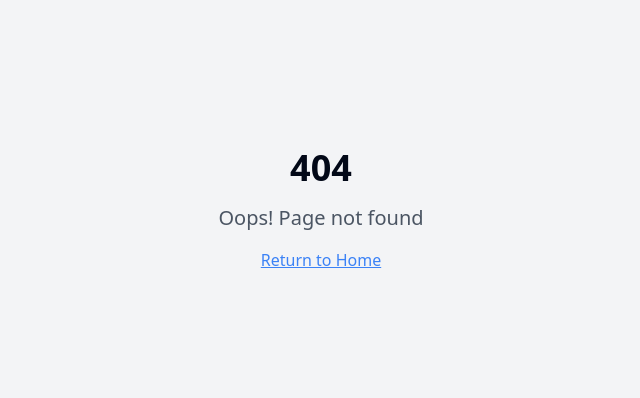
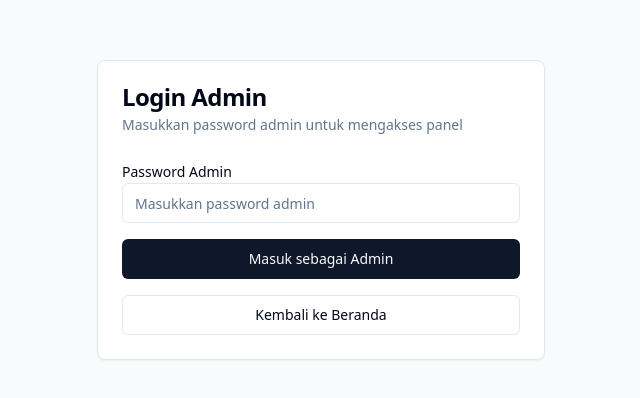
Before and after one commit to fmd-kotabanjar/bincang-kecil-backend, a React (Vite) app: page /admin-login in a window 1280 px wide. Before the commit this address had no page. Shown: the part 190-588 px from the top of the page, without its empty margins (319-959 px from the left). Built offline with nearby package versions, Linux system fonts and the light colour scheme.

Commit message:
Add default admin account
Create a default admin account for accessing the admin menu without requiring an email.

```diff
--- a/src/App.tsx
+++ b/src/App.tsx
@@ -11,6 +11,7 @@ import LoginPage from "./pages/LoginPage";
 import RegisterPage from "./pages/RegisterPage";
 import Dashboard from "./pages/Dashboard";
 import AdminPage from "./pages/AdminPage";
+import AdminLoginPage from "./pages/AdminLoginPage";
 import NotFound from "./pages/NotFound";
 
 const queryClient = new QueryClient();
@@ -26,6 +27,7 @@ const App = () => (
             <Route path="/" element={<Index />} />
             <Route path="/login" element={<LoginPage />} />
             <Route path="/register" element={<RegisterPage />} />
+            <Route path="/admin-login" element={<AdminLoginPage />} />
             <Route
               path="/dashboard"
               element={
--- /dev/null
+++ b/src/components/AdminLogin.tsx
@@ -0,0 +1,89 @@
+
+import React, { useState } from 'react';
+import { Button } from '@/components/ui/button';
+import { Input } from '@/components/ui/input';
+import { Label } from '@/components/ui/label';
+import { Card, CardContent, CardDescription, CardHeader, CardTitle } from '@/components/ui/card';
+import { useToast } from '@/hooks/use-toast';
+import { useNavigate } from 'react-router-dom';
+
+interface AdminLoginProps {
+  onAdminLogin: (password: string) => Promise<boolean>;
+}
+
+const AdminLogin: React.FC<AdminLoginProps> = ({ onAdminLogin }) => {
+  const [password, setPassword] = useState('');
+  const [loading, setLoading] = useState(false);
+  const { toast } = useToast();
+  const navigate = useNavigate();
+
+  const handleSubmit = async (e: React.FormEvent) => {
+    e.preventDefault();
+    setLoading(true);
+
+    try {
+      const success = await onAdminLogin(password);
+
+      if (success) {
+        toast({
+          title: "Login admin berhasil",
+          description: "Selamat datang di panel admin"
+        });
+        navigate('/admin');
+      } else {
+        toast({
+          title: "Login gagal",
+          description: "Password admin salah",
+          variant: "destructive"
+        });
+      }
+    } catch (error) {
+      toast({
+        title: "Error",
+        description: "Terjadi kesalahan saat login",
+        variant: "destructive"
+      });
+    } finally {
+      setLoading(false);
+    }
+  };
+
+  return (
+    <div className="min-h-screen flex items-center justify-center bg-gray-50">
+      <Card className="w-full max-w-md">
+        <CardHeader>
+          <CardTitle>Login Admin</CardTitle>
+          <CardDescription>Masukkan password admin untuk mengakses panel</CardDescription>
+        </CardHeader>
+        <CardContent>
+          <form onSubmit={handleSubmit} className="space-y-4">
+            <div>
+              <Label htmlFor="password">Password Admin</Label>
+              <Input
+                id="password"
+                type="password"
+                value={password}
+                onChange={(e) => setPassword(e.target.value)}
+                placeholder="Masukkan password admin"
+                required
+              />
+            </div>
+            <Button type="submit" className="w-full" disabled={loading}>
+              {loading ? 'Memverifikasi...' : 'Masuk sebagai Admin'}
+            </Button>
+            <Button
+              type="button"
+              variant="outline"
+              className="w-full"
+              onClick={() => navigate('/')}
+            >
+              Kembali ke Beranda
+            </Button>
+          </form>
+        </CardContent>
+      </Card>
+    </div>
+  );
+};
+
+export default AdminLogin;
--- a/src/components/ProtectedRoute.tsx
+++ b/src/components/ProtectedRoute.tsx
@@ -9,7 +9,7 @@ interface ProtectedRouteProps {
 }
 
 const ProtectedRoute: React.FC<ProtectedRouteProps> = ({ children, requireAdmin = false }) => {
-  const { user, profile, loading } = useAuth();
+  const { user, profile, loading, isAdmin } = useAuth();
 
   if (loading) {
     return (
@@ -19,12 +19,16 @@ const ProtectedRoute: React.FC<ProtectedRouteProps> = ({ children, requireAdmin
     );
   }
 
-  if (!user) {
-    return <Navigate to="/login" replace />;
-  }
-
-  if (requireAdmin && profile?.role !== 'admin') {
-    return <Navigate to="/dashboard" replace />;
+  if (requireAdmin) {
+    // Untuk admin route, cek apakah user adalah admin default atau user dengan role admin
+    if (!isAdmin && (profile?.role !== 'admin')) {
+      return <Navigate to="/admin-login" replace />;
+    }
+  } else {
+    // Untuk route biasa, tetap perlu login user
+    if (!user) {
+      return <Navigate to="/login" replace />;
+    }
   }
 
   return <>{children}</>;
--- a/src/contexts/AuthContext.tsx
+++ b/src/contexts/AuthContext.tsx
@@ -1,4 +1,3 @@
-
 import React, { createContext, useContext, useEffect, useState } from 'react';
 import { supabase } from '@/integrations/supabase/client';
 import { User, Session } from '@supabase/supabase-js';
@@ -23,13 +22,19 @@ interface AuthContextType {
   permissions: UserPermission[];
   session: Session | null;
   loading: boolean;
+  isAdmin: boolean;
   signUp: (email: string, password: string, username: string) => Promise<void>;
   signIn: (email: string, password: string) => Promise<void>;
   signOut: () => Promise<void>;
+  adminLogin: (password: string) => Promise<boolean>;
+  adminLogout: () => void;
   refreshPermissions: () => Promise<void>;
 }
 
 const AuthContext = createContext<AuthContextType | undefined>(undefined);
+
+// Default admin password - dalam production, ini harus lebih aman
+const ADMIN_PASSWORD = 'admin123';
 
 export const useAuth = () => {
   const context = useContext(AuthContext);
@@ -45,6 +50,7 @@ export const AuthProvider: React.FC<{ children: React.ReactNode }> = ({ children
   const [permissions, setPermissions] = useState<UserPermission[]>([]);
   const [session, setSession] = useState<Session | null>(null);
   const [loading, setLoading] = useState(true);
+  const [isAdmin, setIsAdmin] = useState(false);
 
   const fetchProfile = async (userId: string) => {
     try {
@@ -93,6 +99,32 @@ export const AuthProvider: React.FC<{ children: React.ReactNode }> = ({ children
       await fetchProfile(user.id);
     }
   };
+
+  // Admin login function
+  const adminLogin = async (password: string): Promise<boolean> => {
+    if (password === ADMIN_PASSWORD) {
+      setIsAdmin(true);
+      localStorage.setItem('isAdmin', 'true');
+      console.log('Admin login successful');
+      return true;
+    }
+    return false;
+  };
+
+  // Admin logout function
+  const adminLogout = () => {
+    setIsAdmin(false);
+    localStorage.removeItem('isAdmin');
+    console.log('Admin logout successful');
+  };
+
+  // Check admin status on mount
+  useEffect(() => {
+    const adminStatus = localStorage.getItem('isAdmin');
+    if (adminStatus === 'true') {
+      setIsAdmin(true);
+    }
+  }, []);
 
   useEffect(() => {
     let mounted = true;
@@ -199,6 +231,9 @@ export const AuthProvider: React.FC<{ children: React.ReactNode }> = ({ children
     console.log('Sign out successful');
     setProfile(null);
     setPermissions([]);
+
+    // Also logout admin if logged in
+    adminLogout();
   };
 
   const value = {
@@ -207,9 +242,12 @@ export const AuthProvider: React.FC<{ children: React.ReactNode }> = ({ children
     permissions,
     session,
     loading,
+    isAdmin,
     signUp,
     signIn,
     signOut,
+    adminLogin,
+    adminLogout,
     refreshPermissions
   };
 
--- /dev/null
+++ b/src/pages/AdminLoginPage.tsx
@@ -0,0 +1,12 @@
+
+import React from 'react';
+import { useAuth } from '@/contexts/AuthContext';
+import AdminLogin from '@/components/AdminLogin';
+
+const AdminLoginPage: React.FC = () => {
+  const { adminLogin } = useAuth();
+
+  return <AdminLogin onAdminLogin={adminLogin} />;
+};
+
+export default AdminLoginPage;
--- a/src/pages/AdminPage.tsx
+++ b/src/pages/AdminPage.tsx
@@ -1,4 +1,3 @@
-
 import React, { useState } from 'react';
 import { useAuth } from '@/contexts/AuthContext';
 import { Button } from '@/components/ui/button';
@@ -11,17 +10,29 @@ import { Tabs, TabsContent, TabsList, TabsTrigger } from '@/components/ui/tabs';
 import { useNavigate } from 'react-router-dom';
 
 const AdminPage: React.FC = () => {
-  const { profile } = useAuth();
+  const { profile, isAdmin, adminLogout } = useAuth();
   const navigate = useNavigate();
   const { toast } = useToast();
   const [uploading, setUploading] = useState(false);
 
+  // Check if user has admin access (either default admin or user with admin role)
+  const hasAdminAccess = isAdmin || profile?.role === 'admin';
+
   // Redirect if not admin
   React.useEffect(() => {
-    if (profile && profile.role !== 'admin') {
+    if (!hasAdminAccess) {
+      navigate('/admin-login');
+    }
+  }, [hasAdminAccess, navigate]);
+
+  const handleLogout = () => {
+    if (isAdmin) {
+      adminLogout();
+      navigate('/');
+    } else {
       navigate('/dashboard');
     }
-  }, [profile, navigate]);
+  };
 
   const handleCSVUpload = async (file: File, contentType: 'prompts' | 'ide_produk') => {
     if (!file) return;
@@ -45,7 +56,6 @@ const AdminPage: React.FC = () => {
           }
         });
 
-        // Ensure required fields
         if (contentType === 'prompts') {
           row.is_published = row.is_published === 'true' || row.is_published === '1' || true;
         } else if (contentType === 'ide_produk') {
@@ -94,7 +104,7 @@ const AdminPage: React.FC = () => {
     }
   };
 
-  if (profile?.role !== 'admin') {
+  if (!hasAdminAccess) {
     return (
       <div className="min-h-screen flex items-center justify-center">
         <div className="text-lg">Memuat...</div>
@@ -109,14 +119,18 @@ const AdminPage: React.FC = () => {
           <div className="flex justify-between items-center h-16">
             <div>
               <h1 className="text-xl font-semibold">Panel Admin</h1>
-              <p className="text-sm text-gray-600">Kelola konten dan pengguna</p>
+              <p className="text-sm text-gray-600">
+                {isAdmin ? 'Admin Default' : `Kelola konten dan pengguna - ${profile?.username}`}
+              </p>
             </div>
-            <Button
-              variant="outline"
-              onClick={() => navigate('/dashboard')}
-            >
-              Kembali ke Dashboard
-            </Button>
+            <div className="flex items-center space-x-4">
+              <Button
+                variant="outline"
+                onClick={handleLogout}
+              >
+                {isAdmin ? 'Keluar Admin' : 'Kembali ke Dashboard'}
+              </Button>
+            </div>
           </div>
         </div>
       </header>
--- a/src/pages/Index.tsx
+++ b/src/pages/Index.tsx
@@ -1,4 +1,3 @@
-
 import React from 'react';
 import { Link } from 'react-router-dom';
 import { Button } from '@/components/ui/button';
@@ -18,7 +17,7 @@ const Index = () => {
           Bergabunglah dengan komunitas kami dan tingkatkan kreativitas Anda.
         </p>
 
-        <div className="flex flex-col sm:flex-row gap-4 justify-center">
+        <div className="flex flex-col sm:flex-row gap-4 justify-center mb-8">
           {user ? (
             <Link to="/dashboard">
               <Button size="lg" className="w-full sm:w-auto">
@@ -39,6 +38,11 @@ const Index = () => {
               </Link>
             </>
           )}
+          <Link to="/admin-login">
+            <Button variant="secondary" size="lg" className="w-full sm:w-auto">
+              Admin
+            </Button>
+          </Link>
         </div>
 
         <div className="mt-12 grid grid-cols-1 md:grid-cols-3 gap-8">
```
